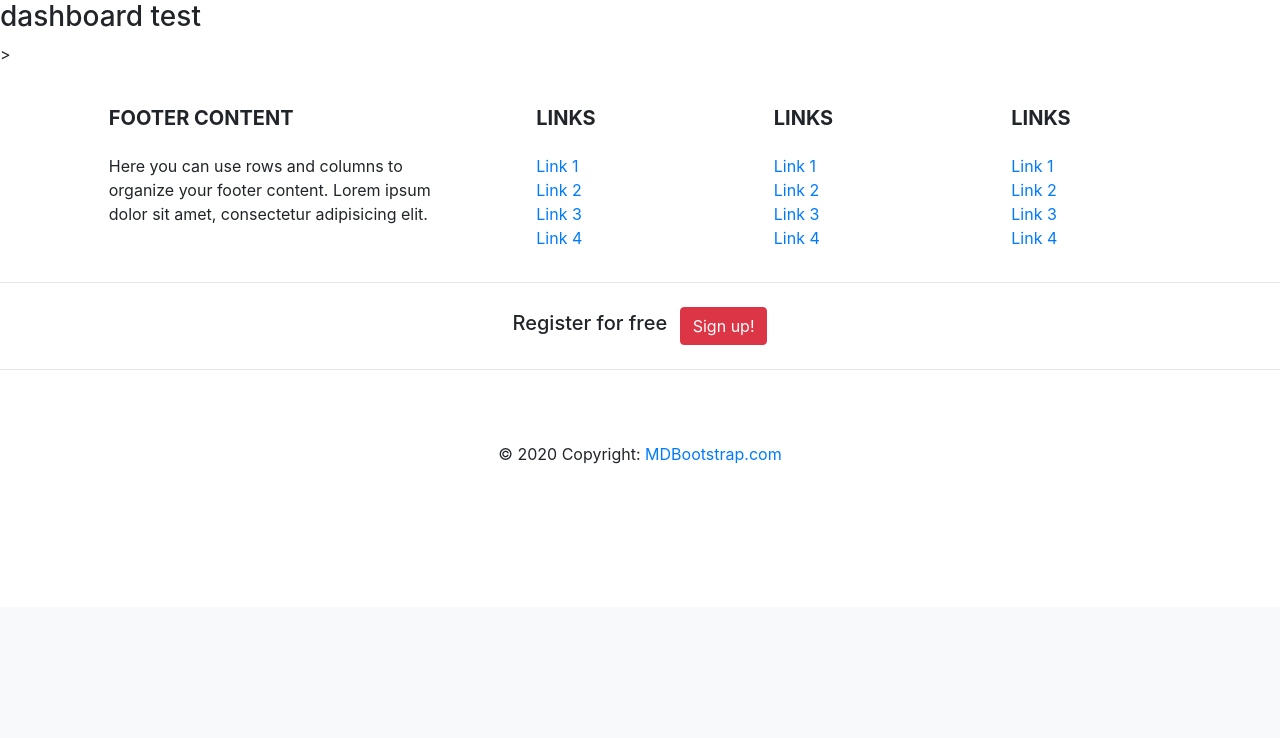
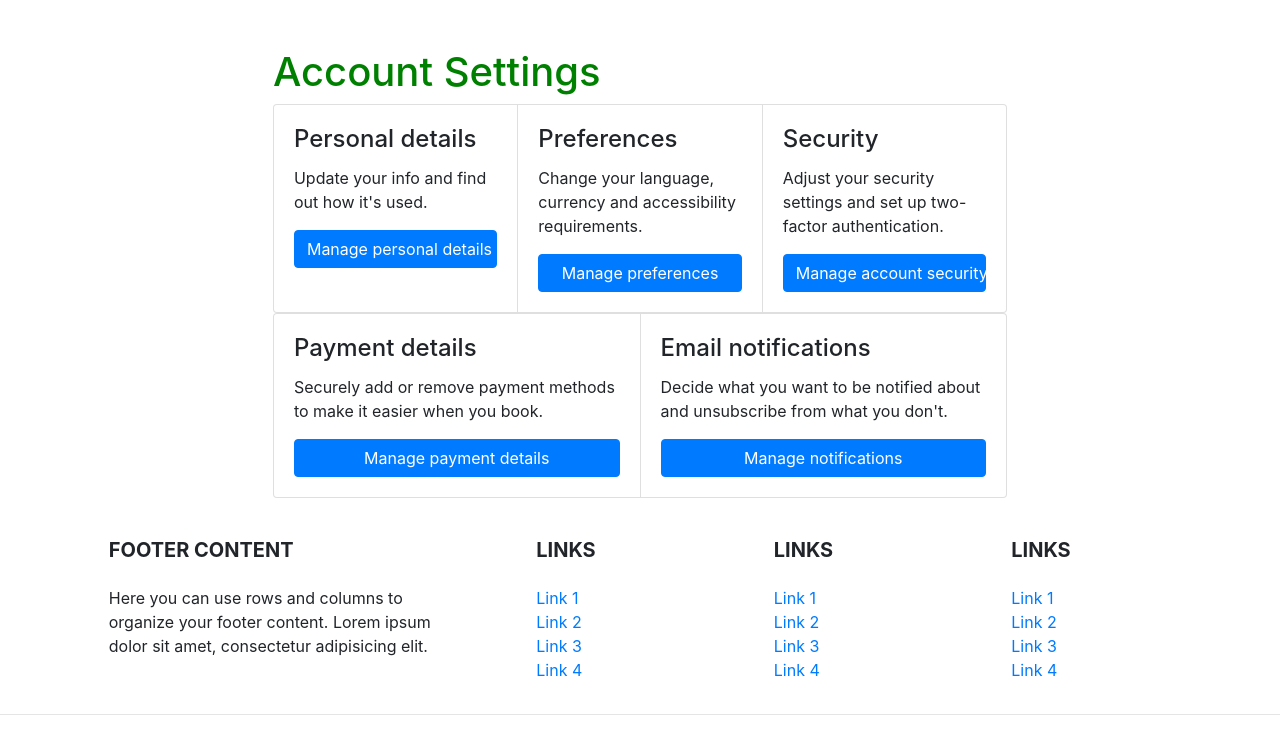
Before and after one commit to anhtoan1103/NMCNPM, a Node server app: page /dashboard in a window 1280 px wide. Shown: the part 193-931 px from the top of the page. Before the commit the page ends 657 px from the top, so only its background shows below. Run offline with Node 20, Linux system fonts and the light colour scheme; some libraries are stand-ins or nearby versions.

Commit message:
Dashboard html

```diff
--- a/Đồ Án/src/resources/views/dashboard.hbs
+++ b/Đồ Án/src/resources/views/dashboard.hbs
@@ -1,3 +1,35 @@
+<div class="row mt-5">
+	<div class="col-md-7 m-auto">
+		<h1 class="text-left">Account Settings</h1>
+			<div class="card-group">
+			  	<div class="card card-body">
+					<h4 class="card-title">Personal details</h4>
+				  	<p class="card-text">Update your info and find out how it's used.</p>
+					<a href="/" class="btn btn-primary">Manage personal details</a>
 
-
-<h3>dashboard test</h3>>
+			  	</div>
+			  	<div class="card card-body">
+				  	<h4 class="card-title">Preferences</h4>
+				  	<p class="card-text">Change your language, currency and accessibility requirements.</p>
+					<a href="/" class="btn btn-primary">Manage preferences</a>
+			  	</div>
+			  	<div class="card card-body">
+				  	<h4 class="card-title">Security</h4>
+				  	<p class="card-text">Adjust your security settings and set up two-factor authentication.</p>
+					<a href="/" class="btn btn-primary">Manage account security</a>
+			  	</div>
+			</div>
+		<div class="card-group">
+			  	<div class="card card-body">
+					<h4 class="card-title">Payment details</h4>
+				  	<p class="card-text">Securely add or remove payment methods to make it easier when you book.</p>
+					<a href="/" class="btn btn-primary">Manage payment details</a>
+			  	</div>
+			  	<div class="card card-body">
+				  		<h4 class="card-title">Email notifications</h4>
+				  		<p class="card-text">Decide what you want to be notified about and unsubscribe from what you don't.</p>
+						<a href="/" class="btn btn-primary">Manage notifications</a>
+			  	</div>
+			</div>
+	</div>
+</div>
```
